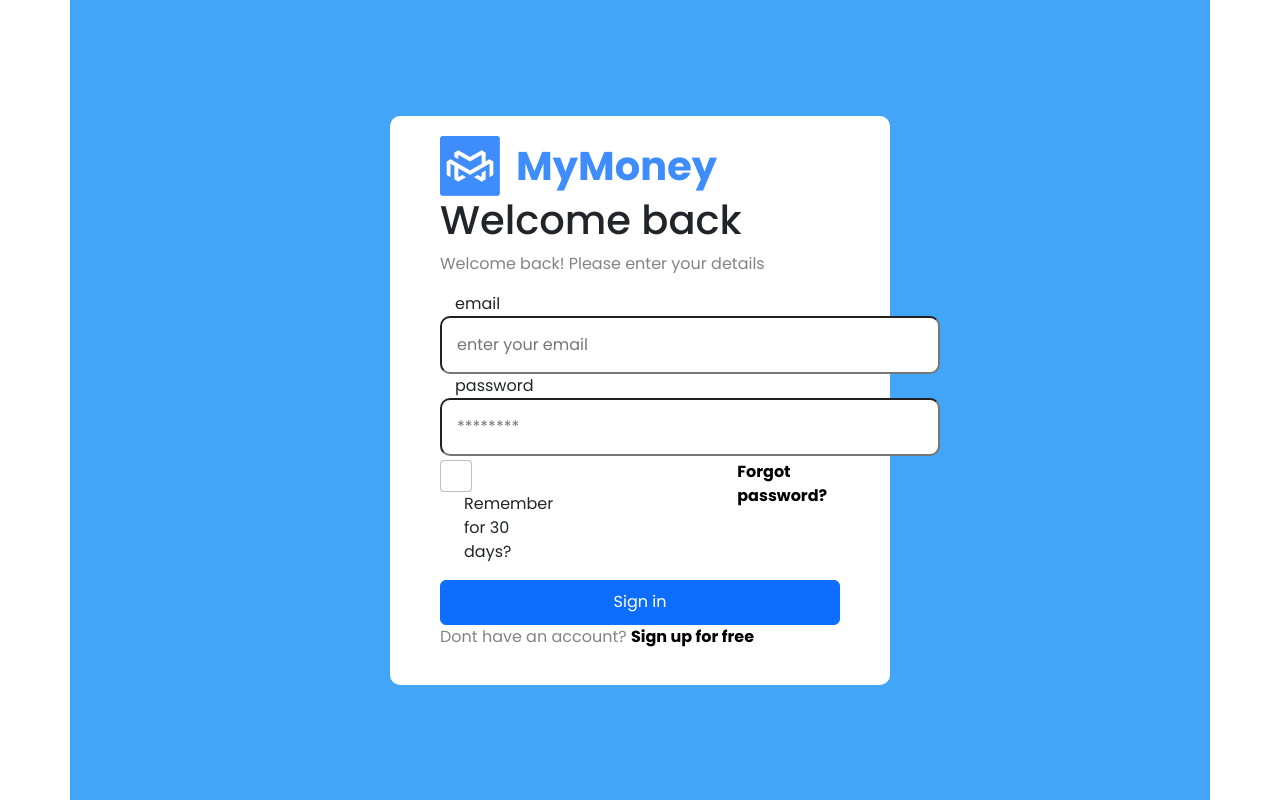
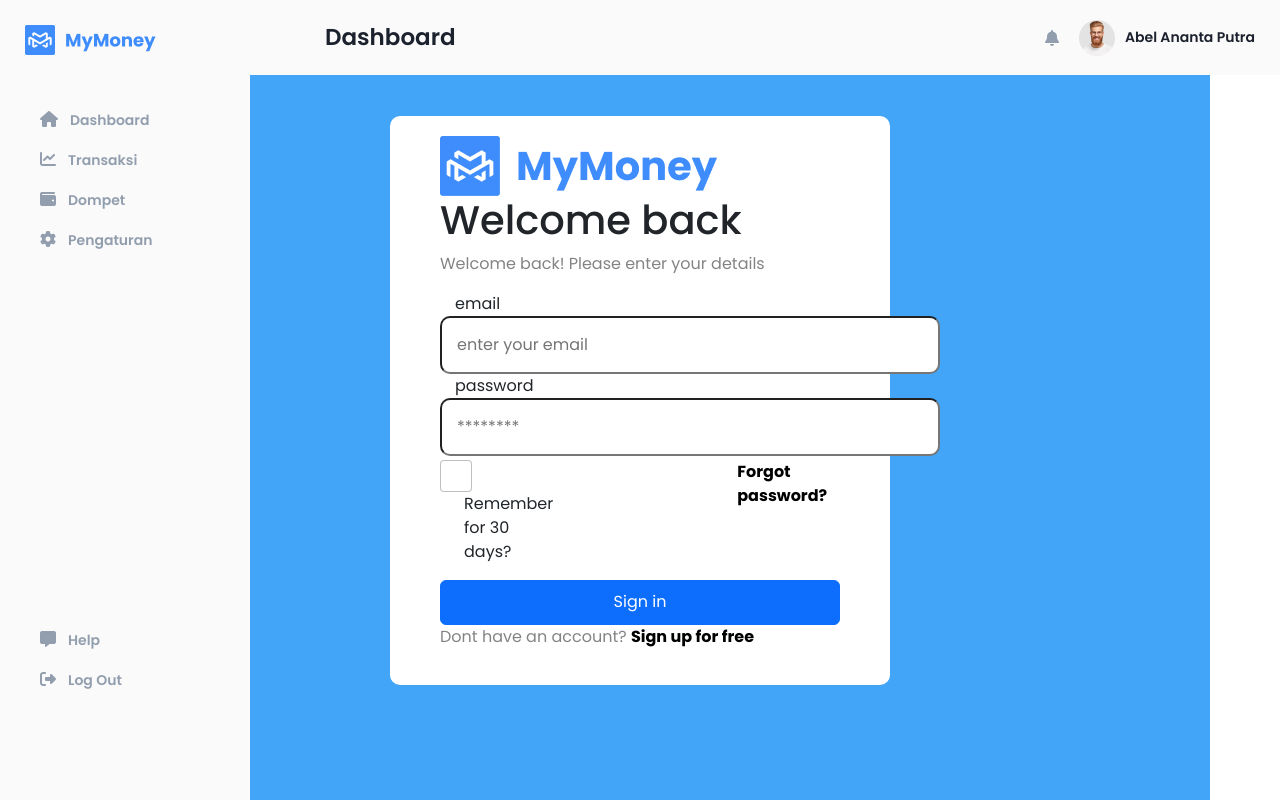
Before and after one commit to abelannta/mymoney-seal, a React (Create React App) app: page / in a window 1280 px wide. Built offline with nearby package versions, Linux system fonts and the light colour scheme.

Commit message:
navigation done

```diff
--- a/package.json
+++ b/package.json
@@ -4,6 +4,8 @@
   "private": true,
   "dependencies": {
     "@ant-design/charts": "^1.4.2",
+    "@fortawesome/fontawesome-free": "^6.1.2",
+    "@fortawesome/fontawesome-svg-core": "^6.1.2",
     "@testing-library/jest-dom": "^5.14.1",
     "@testing-library/react": "^13.0.0",
     "@testing-library/user-event": "^13.2.1",
--- a/public/index.html
+++ b/public/index.html
@@ -13,6 +13,7 @@
       user's mobile device or desktop. See https://developers.google.com/web/fundamentals/web-app-manifest/
     -->
   <link rel="manifest" href="%PUBLIC_URL%/manifest.json" />
+  <link href="https://fonts.googleapis.com/css2?family=Kumbh+Sans&display=swap" rel="stylesheet">
   <!--
       Notice the use of %PUBLIC_URL% in the tags above.
       It will be replaced with the URL of the `public` folder during the build.
--- a/src/App.js
+++ b/src/App.js
@@ -2,10 +2,14 @@ import './App.css';
 import { Route, Routes } from 'react-router-dom';
 import Login from './pages/login/login';
 import DashboarPage from "./pages/dashboard/dashboard-page";
+import Navbar from './component/navigation/navbar';
+import Sidebar from './component/navigation/sidebar';
 
 function App() {
   return (
     <div className="App">
+      <Navbar />
+      <Sidebar />
       <Routes>
         <Route path="/" element={<Login />} />
         <Route path="/dashboard" element={<DashboarPage />} />
--- /dev/null
+++ b/src/component/navigation/navbar.js
@@ -0,0 +1,26 @@
+import React from 'react'
+
+export default function Navbar() {
+  return (
+    <>
+        <div className='navbar-container'>
+            <div className='wrapper-navbar'>
+                <div className='navbar-title'>
+                    Dashboard
+                </div>
+                <div className='menu-account'>
+                    <div className='notification'>
+                        <i className="fas fa-bell"></i>
+                    </div>
+                    <div className='menu-profile'>
+                        <div className='profile-img'>
+                            <img src='avatar.png' />
+                        </div>
+                        <div className='profile-name'>Abel Ananta Putra</div>
+                    </div>
+                </div>
+            </div>
+        </div>
+    </>
+  )
+}
--- /dev/null
+++ b/src/component/navigation/navigation.css
@@ -0,0 +1,115 @@
+.sidebar-container {
+    width: 250px;
+    height: 100vh;
+    background: #FAFAFA;
+    display: flex;
+    align-items: center;
+    position: fixed;
+    padding: 0 25px;
+}
+
+.wrapper {
+    display: flex;
+    height: 75vh;
+    width: inherit;
+    align-items: center;
+}
+
+.menu-container {
+    display: flex;
+    height: 100%;
+    width: inherit;
+    max-width: 90%;
+    flex-direction: column;
+    justify-content: space-between;
+}
+
+.menu-box {
+    display: flex;
+    align-items: center;
+    padding: 5px 15px;
+    width: 100%;
+    height: 40px;
+    color: #929EAE;
+    cursor: pointer;
+
+    transition: all 0.1s ease;
+}
+
+.menu-box:hover {
+    color: #FFFFFF;
+    background: #3F8DFD;
+    border-radius: 8px;
+}
+
+.logo-icon {
+    position: absolute;
+    top: 25px;
+    left: 25px;
+    z-index: 99;
+}
+
+.navbar-container {
+    position: fixed;
+    width: 100vw;
+    height: 75px;
+    background: #FAFAFA;
+}
+
+.wrapper-navbar {
+    display: flex;
+    height: 100%;
+    justify-content: space-between;
+    align-items: center;
+    padding: 0 25px;
+}
+
+.navbar-title {
+    margin-left: 300px;
+    font-weight: 600;
+    font-size: 23px;
+    line-height: 31px;
+    color: #1B212D;
+}
+
+.menu-title {
+    font-weight: 600;
+    font-size: 14px;
+    line-height: 17px;
+}
+
+.menu-account {
+    width: 210px;
+    display: flex;
+    justify-content: space-between;
+    cursor: pointer;
+}
+
+.menu-icon {
+    margin-right: 12px;
+}
+
+.notification {
+    display: flex;
+    align-items: center;
+    color: #929EAE;
+}
+
+.profile-img {
+    display: flex;
+    align-items: center;
+    margin-right: 10px;
+}
+
+.menu-profile {
+    display: flex;
+    align-items: center;
+}
+
+.profile-name {
+    font-weight: 600;
+    font-size: 14px;
+    line-height: 21px;
+    color: #1B212D;
+
+}
--- /dev/null
+++ b/src/component/navigation/sidebar.js
@@ -0,0 +1,58 @@
+import React from 'react';
+import "./navigation.css";
+
+export default function Sidebar() {
+  return (
+    <>
+        <div className='sidebar-container'>
+            <div className='wrapper'>
+                <div className='logo-icon'>
+                    <img src='mymoney.png' />
+                </div>
+                <div className='menu-container'>
+                    <div className='list-menu'>
+                        <div className='menu-box'>
+                            <div className='menu-icon'>
+                                <i className="fas fa-house"></i>
+                            </div>
+                            <div className='menu-title'>Dashboard</div>
+                        </div>
+                        <div className='menu-box'>
+                            <div className='menu-icon'>
+                                <i className="fas fa-chart-line"></i>
+                            </div>
+                            <div className='menu-title'>Transaksi</div>
+                        </div>
+                        <div className='menu-box'>
+                            <div className='menu-icon'>
+                                <i className="fas fa-wallet"></i>
+                            </div>
+                            <div className='menu-title'>Dompet</div>
+                        </div>
+                        <div className='menu-box'>
+                            <div className='menu-icon'>
+                                <i className="fas fa-gear"></i>
+                            </div>
+                            <div className='menu-title'>Pengaturan</div>
+                        </div>
+                    </div>
+                    <div className='support-menu'>
+                        <div className='menu-box'>
+                            <div className='menu-icon'>
+                                <i className="fas fa-message"></i>
+                            </div>
+                            <div className='menu-title'>Help</div>
+                        </div>
+                        <div className='menu-box'>
+                            <div className='menu-icon'>
+                                <i className="fas fa-right-from-bracket"></i>
+                            </div>
+                            <div className='menu-title'>Log Out</div>
+                        </div>
+                    </div>
+                </div>
+            </div>
+        </div>
+    </>
+  )
+}
--- a/src/index.css
+++ b/src/index.css
@@ -1,8 +1,6 @@
 body {
   margin: 0;
-  font-family: -apple-system, BlinkMacSystemFont, 'Segoe UI', 'Roboto', 'Oxygen',
-  'Ubuntu', 'Cantarell', 'Fira Sans', 'Droid Sans', 'Helvetica Neue',
-  sans-serif;
+  font-family: 'Kumbh Sans', sans-serif;
   -webkit-font-smoothing: antialiased;
   -moz-osx-font-smoothing: grayscale;
 }
--- a/src/index.js
+++ b/src/index.js
@@ -5,6 +5,7 @@ import App from './App';
 import reportWebVitals from './reportWebVitals';
 import 'bootstrap/dist/css/bootstrap.min.css';
 import { BrowserRouter as Router} from "react-router-dom";
+import "@fortawesome/fontawesome-free/css/all.min.css";
 
 const root = ReactDOM.createRoot(document.getElementById('root'));
 root.render(
```
Also changed, not shown: public/avatar.png (added), public/mymoney.png (added).
